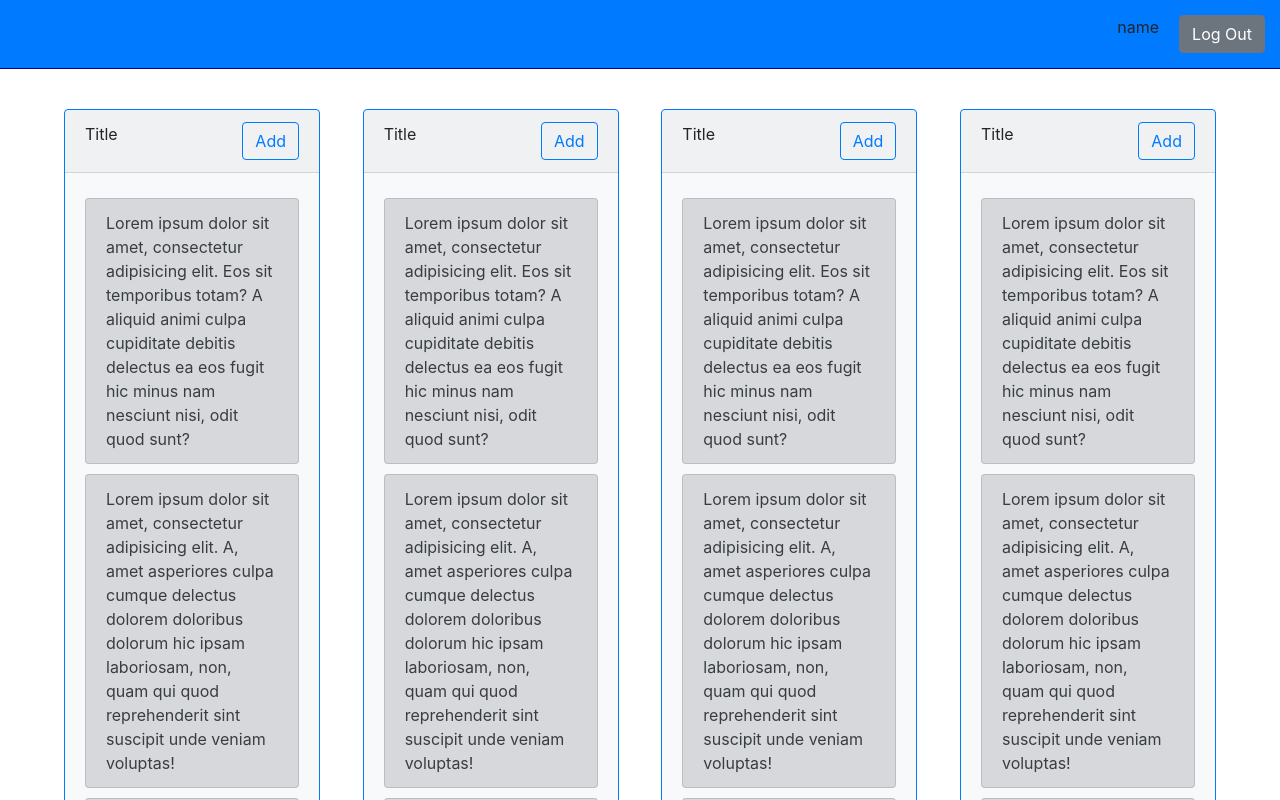
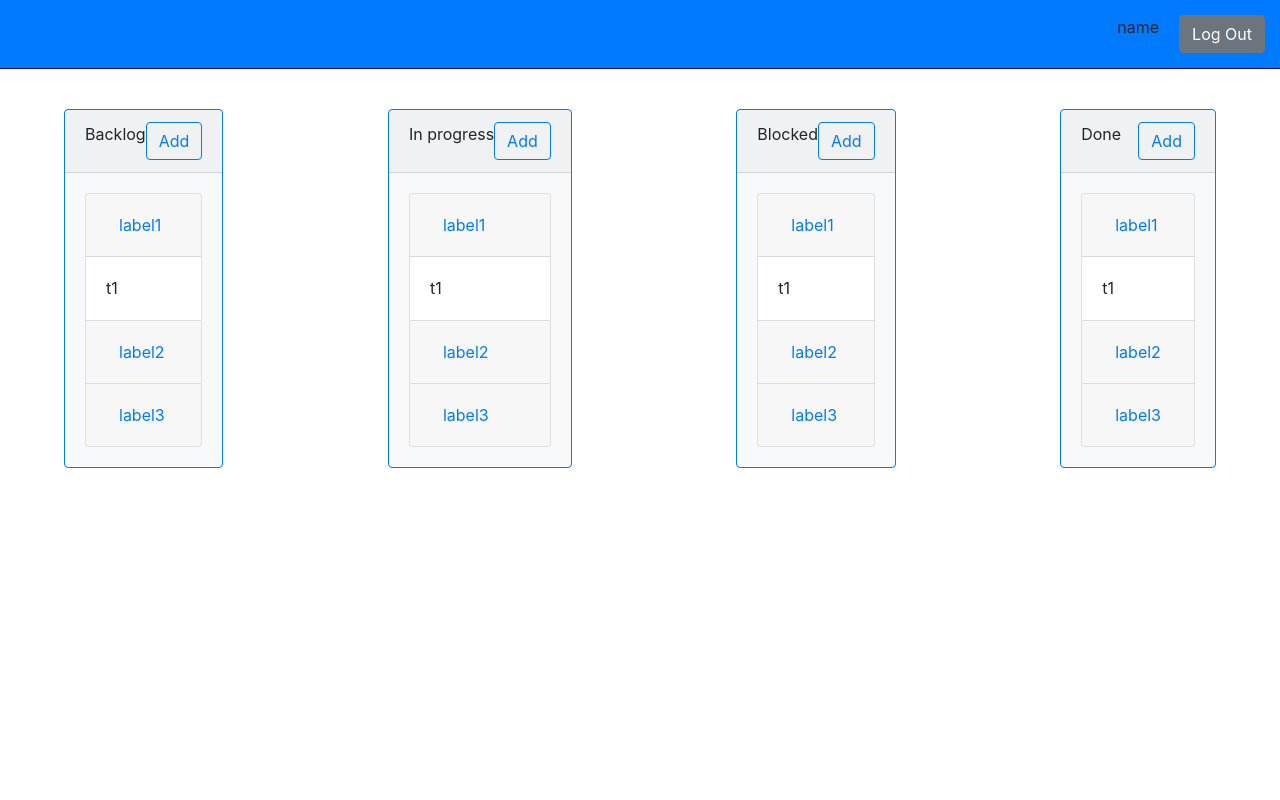
Before and after one commit to empireV/ManagerApp, a React (Create React App) app in the folder client/manager-app/: page /main in a window 1280 px wide. Shown: the top 800 px of the page. Built offline with nearby package versions, Linux system fonts and the light colour scheme.

Commit message:
good night

```diff
--- a/client/manager-app/public/index.html
+++ b/client/manager-app/public/index.html
@@ -40,4 +40,5 @@
       To create a production bundle, use `npm run build` or `yarn build`.
     -->
   </body>
+
 </html>
--- /dev/null
+++ b/client/manager-app/src/const/const.js
@@ -0,0 +1,6 @@
+export const title = [
+    {title: 'Backlog'},
+    {title: 'In progress'},
+    {title: 'Blocked'},
+    {title: 'Done'}
+    ];
--- a/client/manager-app/src/main/Main.js
+++ b/client/manager-app/src/main/Main.js
@@ -1,5 +1,6 @@
 import React, {Component} from 'react';
 import { TaskBlock } from "./TaskBlock";
+import {title} from "../const/const";
 import './Main.scss';
 
 
@@ -7,10 +8,11 @@ export class Main extends Component {
     render() {
         return (
             <div className='container-fluid'>
-                <TaskBlock/>
-                <TaskBlock/>
-                <TaskBlock/>
-                <TaskBlock/>
+                {
+                    title.map(value => {
+                        return (<TaskBlock key={value.title} title={value.title}/>)
+                    })
+                }
             </div>
         );
     }
--- a/client/manager-app/src/main/TaskBlock.js
+++ b/client/manager-app/src/main/TaskBlock.js
@@ -1,25 +1,79 @@
 import React, {Component} from 'react';
 import './TaskBlock.scss';
+import {title} from "../const/const";
 
 export class TaskBlock extends Component {
+
     render() {
+        const {title} = this.props;
         return (
             <div>
                 <div className="card border-primary bg-light mb-3">
                     <div className="card-header d-flex justify-content-between align-content-center text-center">
-                        <div>Title</div>
+                        <div>{title}</div>
                         <button type="button" className="btn btn-outline-primary ">Add</button>
                     </div>
                     <div className="card-body">
-                        <div className="list-group">
-                            <a href="#" className="list-group-item list-group-item-action list-group-item-secondary">Lorem ipsum dolor sit amet, consectetur adipisicing elit. Eos sit temporibus totam? A aliquid animi culpa cupiditate debitis delectus ea eos fugit hic minus nam nesciunt nisi, odit quod sunt?</a>
+
+                        <div className="accordion" id="accordionExample">
+
+                            <div className="card">
+                                <div className="card-header" id="headingOne">
+                                    <h2 className="mb-0">
+                                        <button className="btn btn-link btn-block text-left" type="button"
+                                                data-toggle="collapse" data-target="#collapseOne" aria-expanded="true"
+                                                aria-controls="collapseOne">
+                                            label1
+                                        </button>
+                                    </h2>
+                                </div>
+                                <div id="collapseOne" className="collapse show" aria-labelledby="headingOne"
+                                     data-parent="#accordionExample">
+                                    <div className="card-body">
+                                       t1
+                                    </div>
+                                </div>
+                            </div>
+
+                            <div className="card">
+                                <div className="card-header" id="headingTwo">
+                                    <h2 className="mb-0">
+                                        <button className="btn btn-link btn-block text-left collapsed" type="button"
+                                                data-toggle="collapse" data-target="#collapseTwo" aria-expanded="false"
+                                                aria-controls="collapseTwo">
+                                            label2
+                                        </button>
+                                    </h2>
+                                </div>
+                                <div id="collapseTwo" className="collapse" aria-labelledby="headingTwo"
+                                     data-parent="#accordionExample">
+                                    <div className="card-body">
+                                        t2
+                                    </div>
+                                </div>
+                            </div>
+
+                            <div className="card">
+                                <div className="card-header" id="headingThree">
+                                    <h2 className="mb-0">
+                                        <button className="btn btn-link btn-block text-left collapsed" type="button"
+                                                data-toggle="collapse" data-target="#collapseThree"
+                                                aria-expanded="false" aria-controls="collapseThree">
+                                            label3
+                                        </button>
+                                    </h2>
+                                </div>
+                                <div id="collapseThree" className="collapse" aria-labelledby="headingThree"
+                                     data-parent="#accordionExample">
+                                    <div className="card-body">
+                                        t3
+                                    </div>
+                                </div>
+                            </div>
+
                         </div>
-                        <div className="list-group">
-                            <a href="#" className="list-group-item list-group-item-action list-group-item-secondary">Lorem ipsum dolor sit amet, consectetur adipisicing elit. A, amet asperiores culpa cumque delectus dolorem doloribus dolorum hic ipsam laboriosam, non, quam qui quod reprehenderit sint suscipit unde veniam voluptas!</a>
-                        </div>
-                        <div className="list-group">
-                            <a href="#" className="list-group-item list-group-item-action list-group-item-secondary">Lorem ipsum dolor sit amet, consectetur adipisicing elit. A ab, asperiores commodi cupiditate, debitis excepturi illum molestias, officiis optio pariatur praesentium qui voluptatum. Aliquam animi consequuntur natus quasi unde voluptate!</a>
-                        </div>
+
+
                     </div>
                 </div>
             </div>
```
